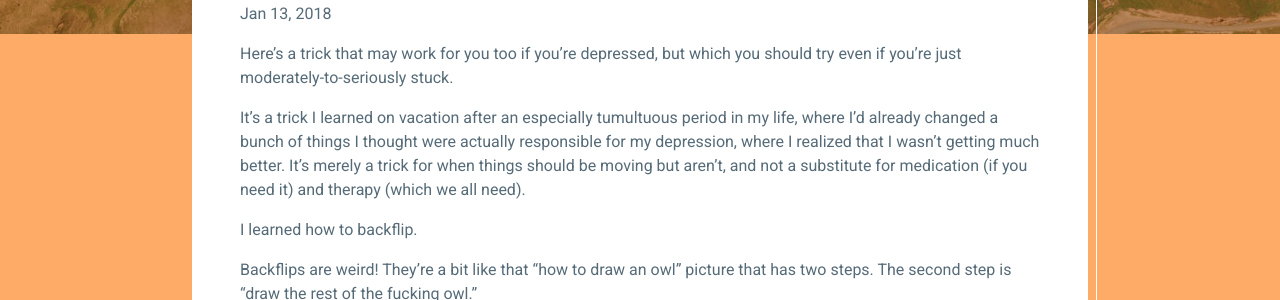
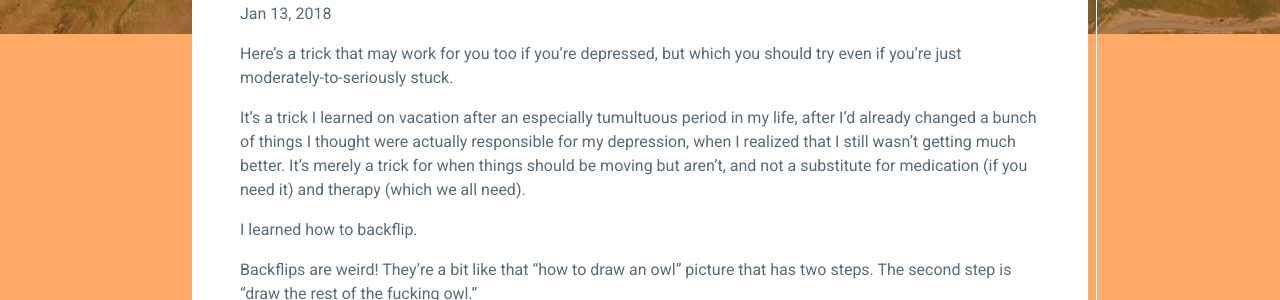
Before and after one commit to andkon/andkon.github.io, a Jekyll site: the page built from _posts/2018-01-13-backflipping.md, in a window 1280 px wide. Shown: the part 306-606 px from the top of the page. Built offline with Jekyll 4.4.1, drawn with Linux system fonts in a browser that asks for light colours; nearby versions of some CDN libraries; comment, search, counter and statistics services are not loaded.

Commit message:
copyedits

```diff
--- a/_posts/2018-01-13-backflipping.md
+++ b/_posts/2018-01-13-backflipping.md
@@ -5,7 +5,7 @@ category: writing
 ---
 Here's a trick that may work for you too if you're depressed, but which you should try even if you're just moderately-to-seriously stuck.
 
-It's a trick I learned on vacation after an especially tumultuous period in my life, where I'd already changed a bunch of things I thought were actually responsible for my depression, where I realized that I wasn't getting much better. It's merely a trick for when things should be moving but aren't, and not a substitute for medication (if you need it) and therapy (which we all need).
+It's a trick I learned on vacation after an especially tumultuous period in my life, after I'd already changed a bunch of things I thought were actually responsible for my depression, when I realized that I still wasn't getting much better. It's merely a trick for when things should be moving but aren't, and not a substitute for medication (if you need it) and therapy (which we all need).
 
 I learned how to backflip.
 
```
